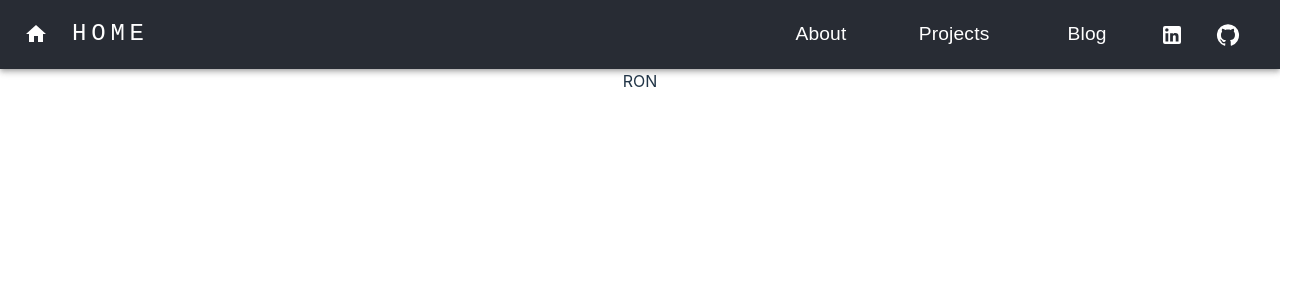
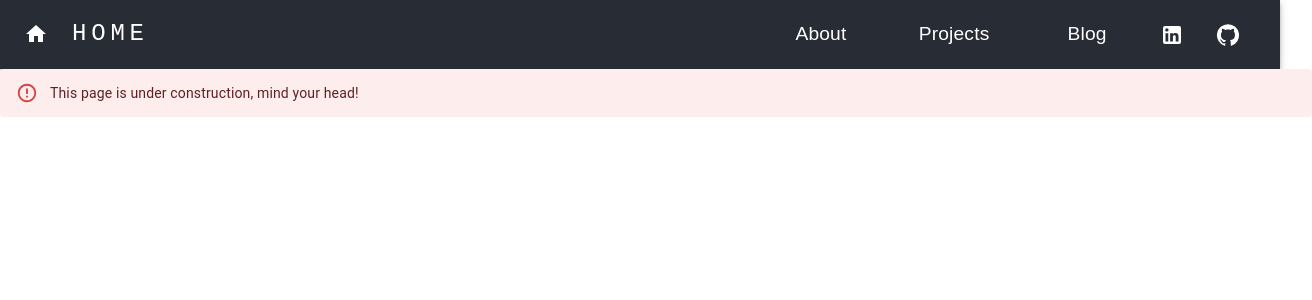
Before and after one commit to dalapto/dalapto.github.io, a React (Vite) app: page /ron in a window 1280 px wide. Shown: the top 300 px of the page, 1312 px wide, since content can reach past the window. Built offline with nearby package versions, Linux system fonts and the light colour scheme.

Commit message:
placeholder snackbar

```diff
--- a/src/components/App.tsx
+++ b/src/components/App.tsx
@@ -20,7 +20,7 @@ function App() {
 			<NavBar />
 			<Routes>
 				<Route path="/" element={<Home />} />
-				<Route path="About" element={<About />} />
+				<Route path="About" element={<Ron />} />
 				<Route path="Projects" element={<Projects />} />
 				<Route path="Blog" element={<Blog />} />
 				<Route path="m2tw" element={<Etl />} />
--- /dev/null
+++ b/src/components/Temp.tsx
@@ -0,0 +1,14 @@
+import { Snackbar } from '@mui/base';
+import { Alert } from '@mui/material';
+import React from 'react';
+
+function Temp() {
+	return (
+		<div className="App">
+			<Snackbar open={true}>
+				<Alert severity="error" sx={{ width: '100%' }}>{`This page is under construction, mind your head!`}</Alert>
+			</Snackbar>
+		</div>
+	);
+}
+export default Temp;
--- a/src/pages/About.tsx
+++ b/src/pages/About.tsx
@@ -2,10 +2,12 @@ import Box from '@mui/material/Box';
 import Container from '@mui/material/Container';
 import Typography from '@mui/material/Typography';
 import React from 'react';
+import Temp from '../components/Temp';
 
 function About() {
 	return (
 		<div className="App">
+			<Temp></Temp>
 			<Container>
 				<Box>
 					<p></p>
--- a/src/pages/Blog.tsx
+++ b/src/pages/Blog.tsx
@@ -1,6 +1,11 @@
 import React from 'react';
+import Temp from '../components/Temp';
 
 function Blog() {
-	return <div className="App">Blog it</div>;
+	return (
+		<div className="App">
+			<Temp></Temp>
+		</div>
+	);
 }
 export default Blog;
--- a/src/pages/Home.tsx
+++ b/src/pages/Home.tsx
@@ -14,6 +14,7 @@ function Home() {
 		{ text: 'Vite', link: 'https://vitejs.dev/', img: '../src/img/logo-vite.png' },
 		{ text: 'React', link: 'https://react.dev/', img: '../src/img/logo-react.webp' },
 		{ text: 'TypeScript', link: 'https://www.typescriptlang.org/', img: '../src/img/logo-ts.png' },
+		{ text: 'Material UI', link: 'https://mui.com/', img: '../src/img/logo-mui.png' },
 		{ text: 'GitHub Pages', link: 'https://pages.github.com/', img: '../src/img/logo-github.png' },
 	];
 	return (
@@ -31,7 +32,7 @@ function Home() {
 						<p>
 							Making websites is fun.<br></br>So I made this one. <br></br>
 							<Typography fontSize={'1.6rem'} fontFamily={'monospace'}>
-								<span>{'It uses'}</span>
+								<span>It uses</span>
 								{tooltips.map((tooltip) => (
 									<span key={tooltip.text}>
 										{tooltip.text != tooltips[tooltips.length - 1].text ? ' ' : ' and '}
--- a/src/pages/Projects.tsx
+++ b/src/pages/Projects.tsx
@@ -1,6 +1,12 @@
 import React from 'react';
+import Temp from '../components/Temp';
 
 function Projects() {
-	return <div className="App">Proj it</div>;
+	return (
+		<div className="App">
+			{' '}
+			<Temp></Temp>
+		</div>
+	);
 }
 export default Projects;
--- a/src/projects/Etl.tsx
+++ b/src/projects/Etl.tsx
@@ -1,7 +1,12 @@
 import React from 'react';
+import Temp from '../components/Temp';
 
 function Etl() {
-	return <div className="App">ETL</div>;
+	return (
+		<div className="App">
+			<Temp></Temp>
+		</div>
+	);
 }
 
 export default Etl;
--- a/src/projects/Ron.tsx
+++ b/src/projects/Ron.tsx
@@ -1,7 +1,13 @@
 import React from 'react';
+import Temp from '../components/Temp';
 
 function Ron() {
-	return <div className="App">RON</div>;
+	return (
+		<div className="App">
+			{' '}
+			<Temp></Temp>
+		</div>
+	);
 }
 
 export default Ron;
```
Also changed, not shown: src/img/logo-mui.png (added).
